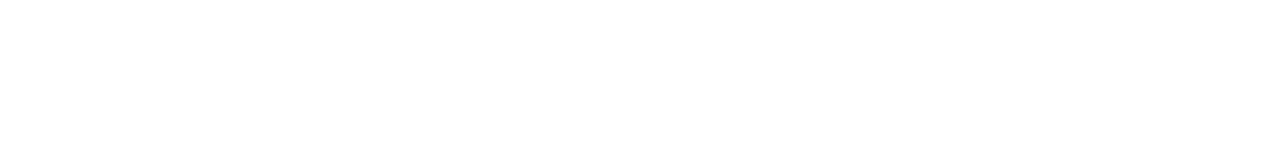
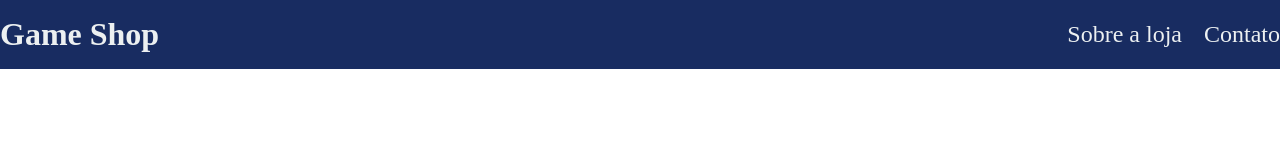
Before and after one commit to gleisinhok/projeto01, a plain HTML site: page index.html in a window 1280 px wide. Drawn offline with Linux system fonts and the light colour scheme.

Commit message:
criação do cabeçalho

```diff
--- a/index.html
+++ b/index.html
@@ -1,11 +1,26 @@
 <!DOCTYPE html>
 <html lang="pt-br">
 <head>
+    <link rel="stylesheet" href="main.css">
     <meta charset="UTF-8">
     <meta name="viewport" content="width=device-width, initial-scale=1.0">
     <title>Game Shop - Sua loja de games</title>
 </head>
 <body>
-
+    <header>
+        <div class="container">
+            <h1>Game Shop</h1>
+            <nav>
+                <ul>
+                    <li>
+                        <a href="#">Sobre a loja</a>
+                    </li>
+                    <li>
+                        <a href="#">Contato</a>
+                    </li>
+                </ul>
+            </nav>
+        </div>
+    </header>
 </body>
 </html>
--- /dev/null
+++ b/main.css
@@ -0,0 +1,34 @@
+* {
+    margin: 0;
+    padding: 0;
+    box-sizing: border-box;
+}
+
+.container {
+    max-width: 1280px;
+    width: 100%;
+    margin: 0 auto;
+}
+
+header .container {
+    display: flex;
+    align-items: center;
+    justify-content: space-between;
+}
+
+header {
+    padding: 16px 0;
+    background-color: #182c61;
+    color: #ecf0f1;
+}
+
+header nav li {
+    display: inline;
+    margin-left: 16px;
+    font-size: 24px;
+}
+
+header nav li a {
+    text-decoration: none;
+    color: #ecf0f1;
+}
```
